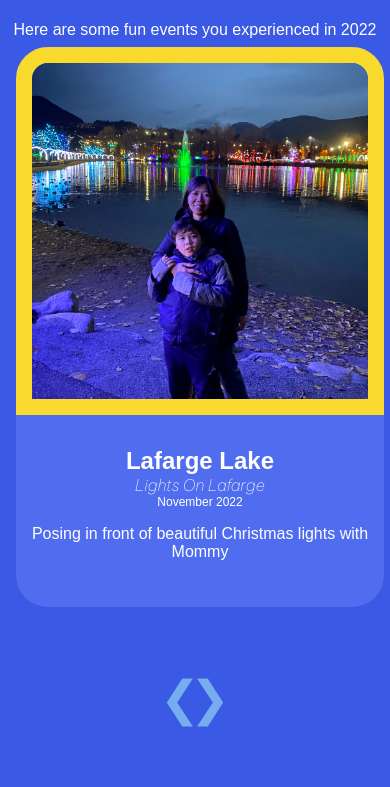
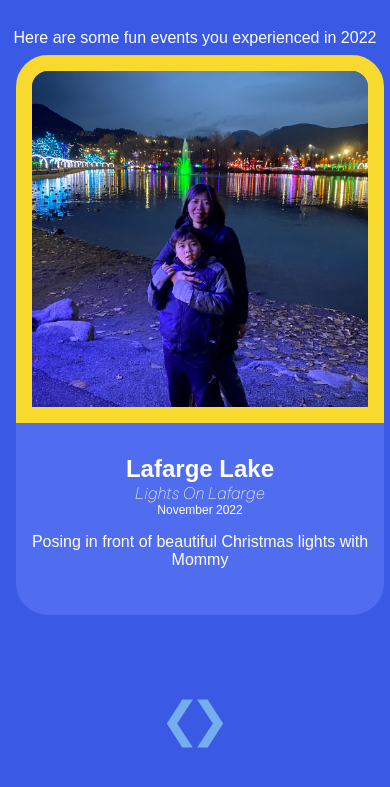
Before and after one commit to artwired/Eli-9th-birthday-slideshow, a plain HTML site: page index.html in a window 390 px wide. Shown: the part 91-878 px from the top of the page. Drawn offline with Linux system fonts and the light colour scheme; a web font is replaced by a local one.

Commit message:
Add files via upload

```diff
--- a/style.css
+++ b/style.css
@@ -93,6 +93,7 @@ text-shadow: 5px 5px #000000;
     background-color: transparent;
     cursor: pointer;
     outline: none;
+    height: 3rem;
 }
 .buttons button:hover {
     color: rgb(248, 218, 47);
@@ -100,7 +101,7 @@ text-shadow: 5px 5px #000000;
 .buttons button#next {
     position: absolute;
     top: 50%;
-    right: 640px;
+    right: 35%;
 }
 .buttons button#next:hover {
     transform: translateX(5px);
@@ -109,26 +110,47 @@ text-shadow: 5px 5px #000000;
 .buttons button#prev {
     position: absolute;
     top: 50%;
-    left: 640px;
+    left: 35%;
 }
 .buttons button#prev:hover {
     transform: translateX(-5px);
     transition: 0.2s ease;
 }
+@media (max-width: 1700px) {
+    .buttons button#next {
+        right: 28%;
+    }
+    .buttons button#prev {
+        left: 28%;
+    }
+}
 
+@media (max-width: 1400px) {
+    .buttons button#next {
+        right: 22%;
+    }
+    .buttons button#prev {
+        left: 22%;
+    }
+}
+@media (max-width: 1130px) {
+    .title {
+        font-size: 6rem;
+    }
+}
 @media (max-width: 1080px) {
-    .title {
-        font-size: 4.5rem;
-    }
     .intro-text {
-        margin-top: 5rem;
+        margin-top: 2rem;
     }
     .slideshow-container {
         margin: -.5rem auto 0;
     }
+    .buttons button {
+        margin-top: 24rem;
+    }
     .buttons button#next {
-        bottom: -19.5rem;
-        right: 20rem;
+        bottom: 0;
+        right: 28rem;
         transition: all .2s ease-in-out;
     }
     .buttons button#next:hover {
@@ -145,8 +167,8 @@ text-shadow: 5px 5px #000000;
         transition:none;
     }
     .buttons button#prev {
-        bottom: -19.5rem;
-        left: 20rem;
+        bottom: 0;
+        left: 28rem;
         transition: all .2s ease-in-out;
     }
     .buttons button#prev:active {
@@ -155,13 +177,70 @@ text-shadow: 5px 5px #000000;
         color: rgb(248, 218, 47);
     }
 }
+@media (max-width: 1000px) {
+    .title {
+        font-size: 5rem;
+    }
+    .buttons button {
+        margin-top: 22.5rem;
+    }
+    .buttons button#next {
+        right: 24rem;
+        transition: all .2s ease-in-out;
+    }
+    .buttons button#prev {
+        left: 24rem;
+        transition: all .2s ease-in-out;
+    }
+}
+@media (max-width: 840px) {
+    .title {
+        font-size: 4rem;
+    }
+    .buttons button {
+        margin-top: 22.5rem;
+    }
+    .buttons button#next {
+        right: 20rem;
+        transition: all .2s ease-in-out;
+    }
+    .buttons button#prev {
+        left: 20rem;
+        transition: all .2s ease-in-out;
+    }
+}
+@media (max-width: 700px) {
+    .buttons button {
+        margin-top: 22.5rem;
+    }
+    .buttons button#next {
+        /* bottom: -15rem; */
+        right: 16rem;
+        transition: all .2s ease-in-out;
+    }
+    .buttons button#prev {
+        /* bottom: -19.5rem; */
+        left: 16rem;
+        transition: all .2s ease-in-out;
+    }
+}
+@media (max-width: 590px) {
+    .title {
+        font-size: 3rem;
+    }
+    .buttons button#next {
+        right: 12rem;
+        transition: all .2s ease-in-out;
+    }
+    .buttons button#prev {
+        left: 12rem;
+        transition: all .2s ease-in-out;
+    }
+}
 
 @media (max-width: 500px) {
     .title {
         font-size: 2.5rem;
-    }
-    .intro-text {
-        margin-top: 1.5rem;
     }
     .slideshow-container {
         margin: -.5rem auto 0;
```
